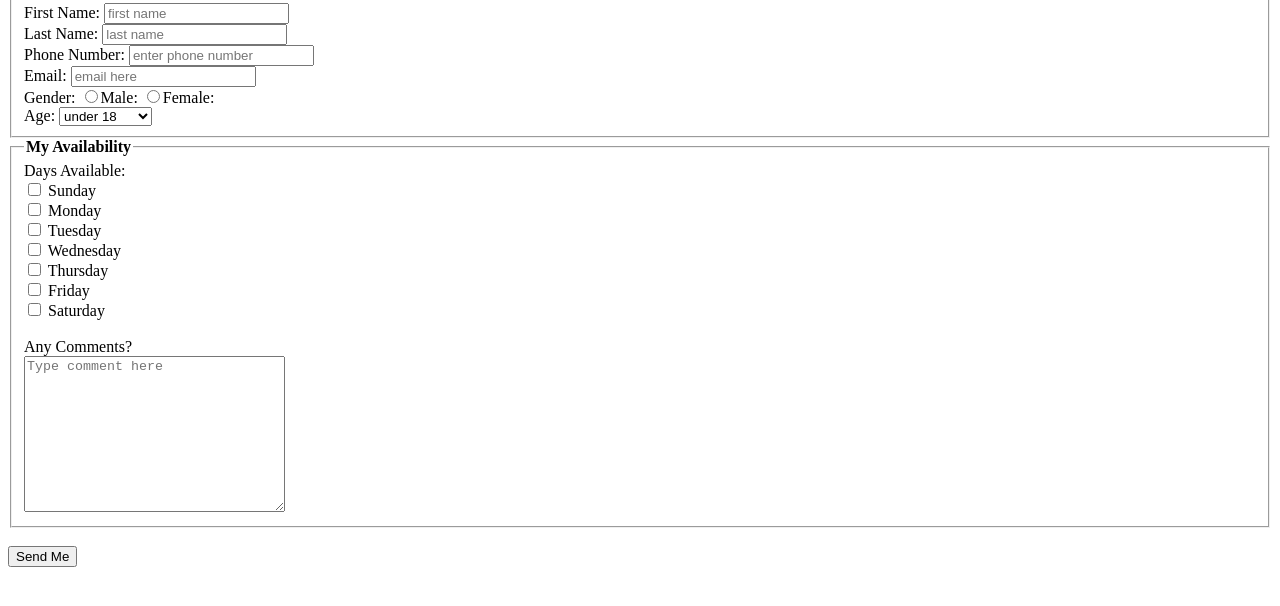
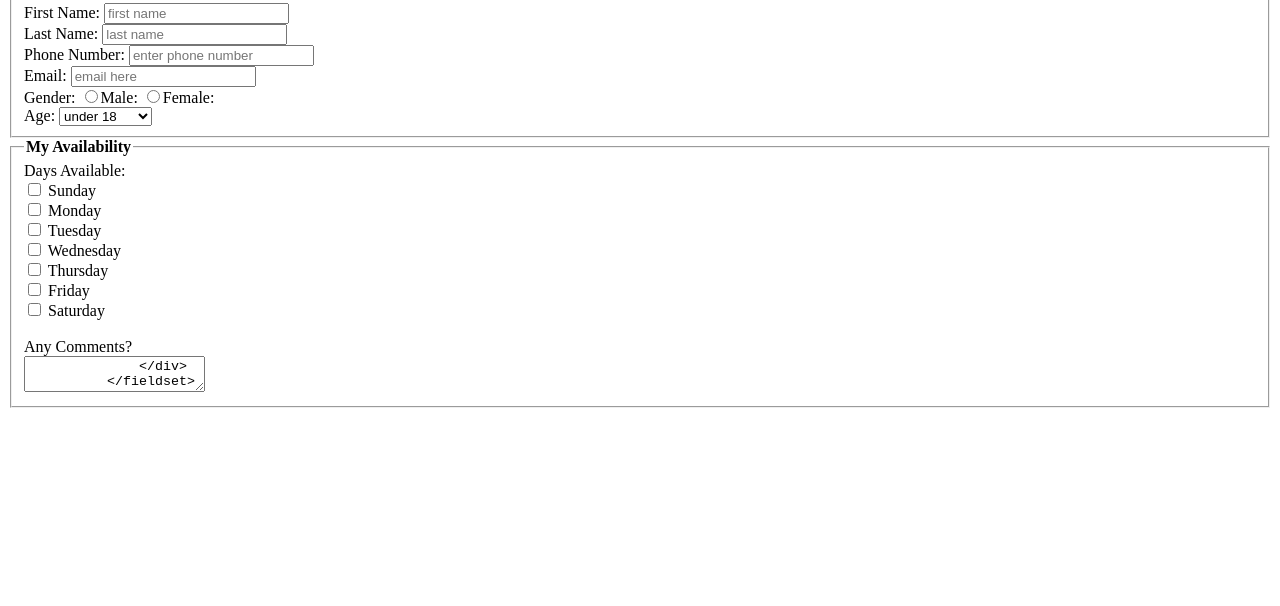
Before and after one commit to skhan125/lab4, a plain HTML site: page index.html in a window 1280 px wide. Shown: the part 100-706 px from the top of the page. Drawn offline with Linux system fonts and the light colour scheme.

Commit message:
Update index.html

```diff
--- a/index.html
+++ b/index.html
@@ -55,7 +55,7 @@
                 <label for="comments_field">Any Comments?</label>
               </div>
               <div>
-                  <textarea id="comments_field" cols="30" rows="10" name="comments_field" placeholder="Type comment here"></textarea>
+                  <textarea id="comments_field"</textarea>
               </div>
           </fieldset><br>
           <button type="submit">Send Me</button>
```
